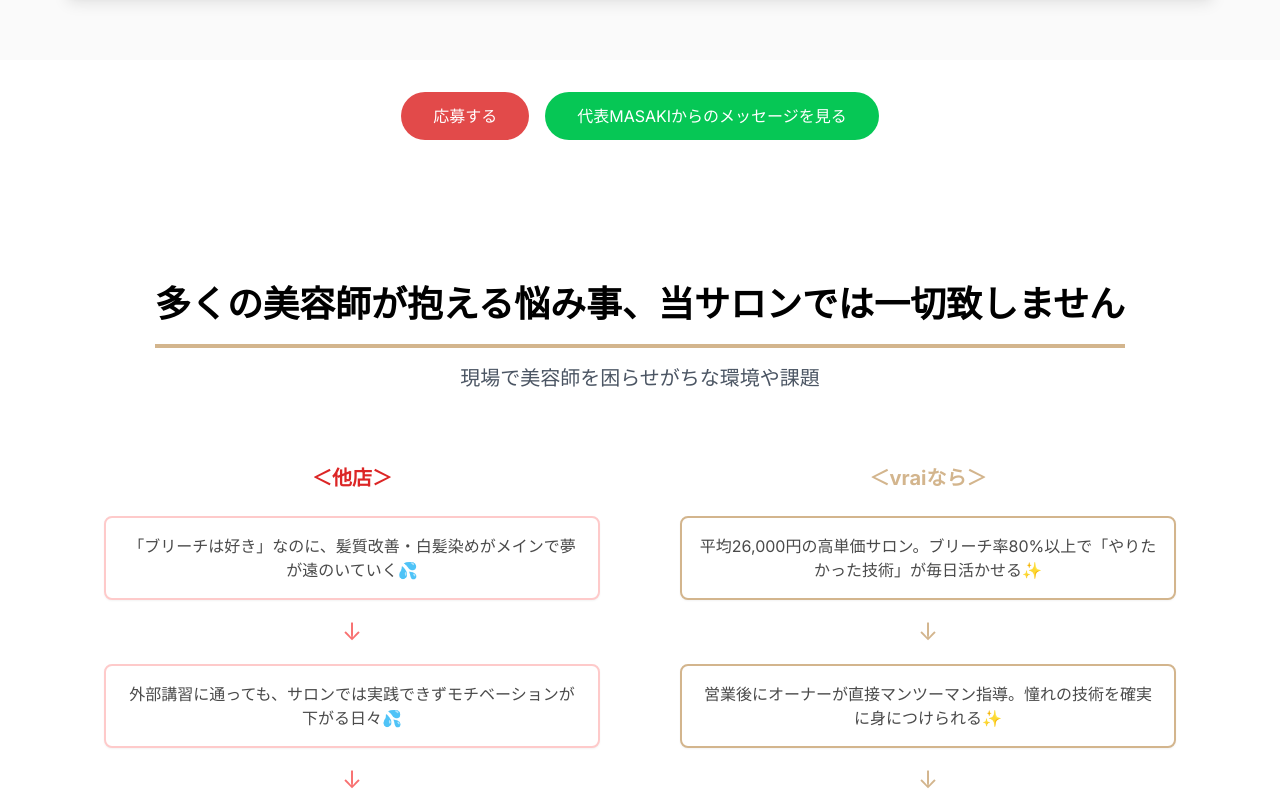
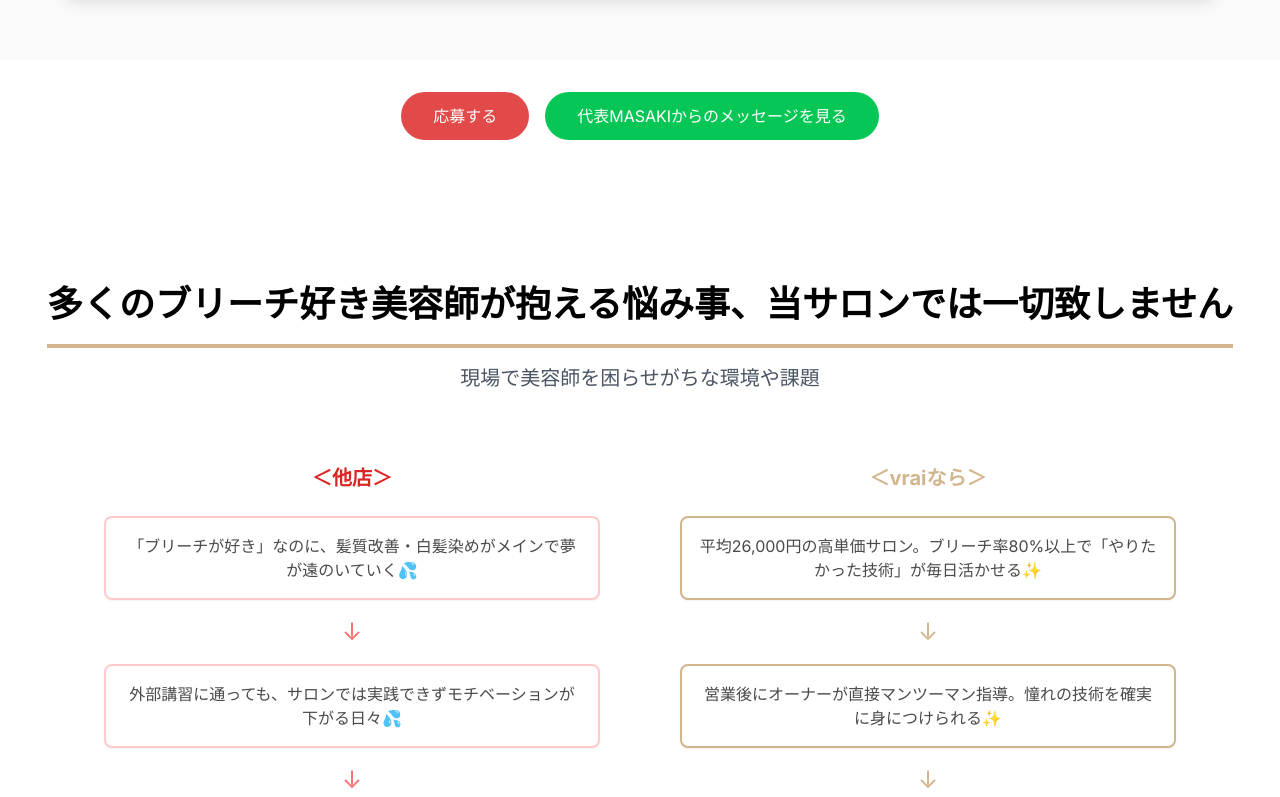
Before and after one commit to kkoblog/vrai, a Next.js app: page / in a window 1280 px wide. Shown: the part 568-1365 px from the top of the page. Built offline with nearby package versions, Linux system fonts and the light colour scheme.

Commit message:
タイトルを「多くのブリーチ好き美容師が抱える悩み事、当サロンでは一切致しません」に変更

```diff
--- a/src/app/page.jsx
+++ b/src/app/page.jsx
@@ -461,7 +461,7 @@
 
       <section className="py-16 md:py-24 mt-8 md:mt-12">
         <SectionHeader
-          title="多くの美容師が抱える悩み事、当サロンでは一切致しません"
+          title="多くのブリーチ好き美容師が抱える悩み事、当サロンでは一切致しません"
           subtitle="現場で美容師を困らせがちな環境や課題"
         />
         <div className="max-w-6xl mx-auto px-4">
@@ -471,7 +471,7 @@
               <h3 className="text-base md:text-xl font-bold text-center mb-3 md:mb-6 text-red-600">＜他店＞</h3>
               <div className="flex flex-col items-center gap-2 md:gap-4">
                 {[
-                  "「ブリーチは好き」なのに、髪質改善・白髪染めがメインで夢が遠のいていく💦",
+                  "「ブリーチが好き」なのに、髪質改善・白髪染めがメインで夢が遠のいていく💦",
                   "外部講習に通っても、サロンでは実践できずモチベーションが下がる日々💦",
                   "人間関係は良好で給料も安定...でも10年後も同じ技術のままで大丈夫？💦",
                   "東京のサロンに行きたい気持ちはあるけど、今の環境が心地よくて一歩が踏み出せない💦"
```
